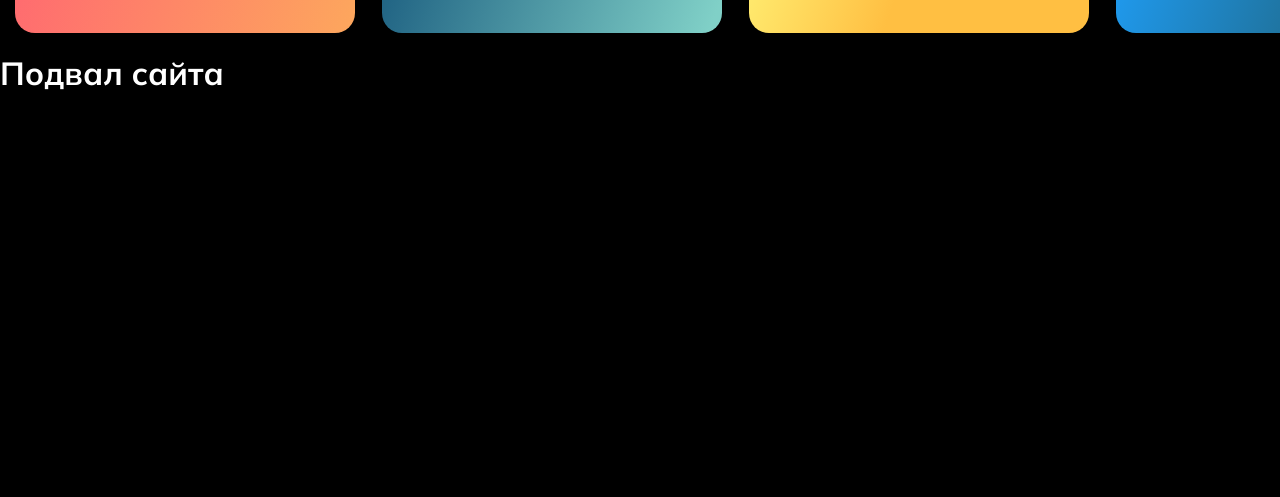
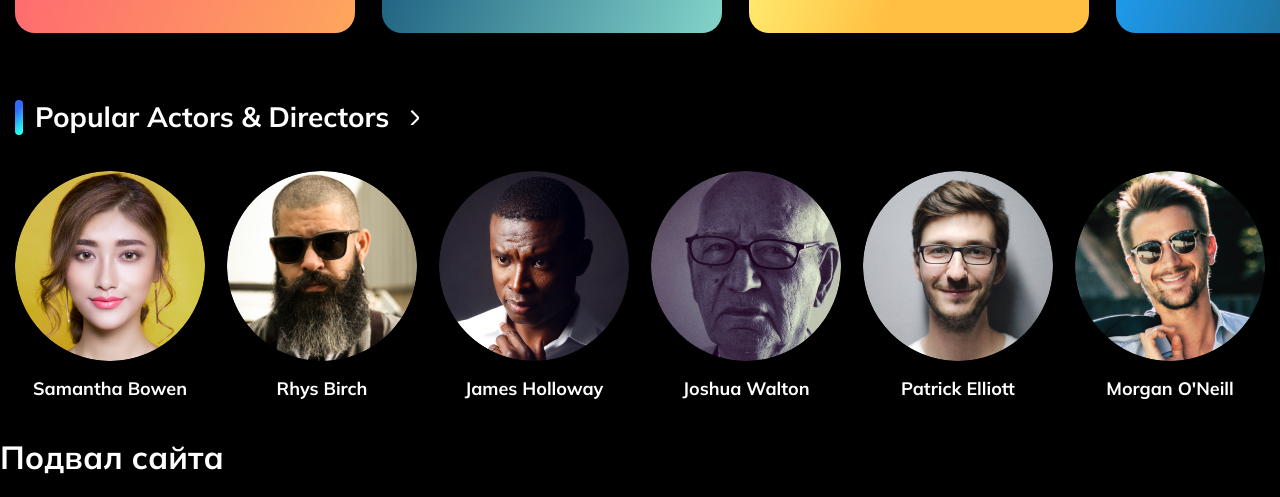
Before and after one commit to TobiaszKowalski/OnlineTV, a plain HTML site: page src/index.pug in a window 1280 px wide. Shown: the part 2441-2938 px from the top of the page. Before the commit the page ends 2554 px from the top, so only its background shows below. Drawn offline with nearby package versions, Linux system fonts and the light colour scheme; files that its build step writes are made by us from their sources.

Commit message:
add actors section

```diff
--- a/src/index.pug
+++ b/src/index.pug
@@ -102,6 +102,36 @@ html(lang="en")
           .genres-item.genres-item__documentary
             img(src="../src/images/genres/documentary_logo.svg", alt="")
             h3.genres__title Documentary
+    section.section
+      .container
+        h2.section__h2
+          a(href="#").section__h2-link Popular Actors & Directors
+        .actors
+          .actors-item
+            a(href="#").actors__link
+              img(src="../src/images/actors/actor1.png", alt="").actors__img
+            h3.actors__title Samantha Bowen
+          .actors-item
+            a(href="#").actors__link
+              img(src="../src/images/actors/actor2.png", alt="").actors__img
+            h3.actors__title Rhys Birch
+          .actors-item
+            a(href="#").actors__link
+              img(src="../src/images/actors/actor3.png", alt="").actors__img
+            h3.actors__title James Holloway
+          .actors-item
+            a(href="#").actors__link
+              img(src="../src/images/actors/actor4.png", alt="").actors__img
+            h3.actors__title Joshua Walton
+          .actors-item
+            a(href="#").actors__link
+              img(src="../src/images/actors/actor5.png", alt="").actors__img
+            h3.actors__title Patrick Elliott
+          .actors-item
+            a(href="#").actors__link
+              img(src="../src/images/actors/actor6.png", alt="").actors__img
+            h3.actors__title Morgan O'Neill
+
 
 
     include modules/footer
--- a/src/styles/style.scss
+++ b/src/styles/style.scss
@@ -370,3 +370,36 @@ button {
         margin-top: .8rem;
     }
 }
+.actors {
+    display: flex;
+    justify-content: space-between;
+    align-items: center;
+    text-align: center;
+    margin-top: 2.1rem;
+    &-item {
+        flex: 0 0 14%;
+    }
+    &__title {
+        color: $white;
+        font-size: 1.8rem;
+        font-weight: 700;
+    }
+    &__link{
+        overflow: hidden;
+        text-decoration: none;
+        position: relative;
+        width: 19rem;
+        height: 19rem;
+        border-radius: 100%;
+        display: block;
+    }
+    &__img {
+        position: absolute;
+        left: 50%;
+        top: 50%;
+        width: 19rem;
+        height: 19rem;
+        transform: translate(-50%, -50%);
+        object-fit: cover;
+    }
+}
```
Also changed, not shown: src/images/actors/actor1.png (added), src/images/actors/actor2.png (added), src/images/actors/actor3.png (added), src/images/actors/actor4.png (added), src/images/actors/actor5.png (added), src/images/actors/actor6.png (added), src/index.html, src/styles/style.css, 1 other file.
